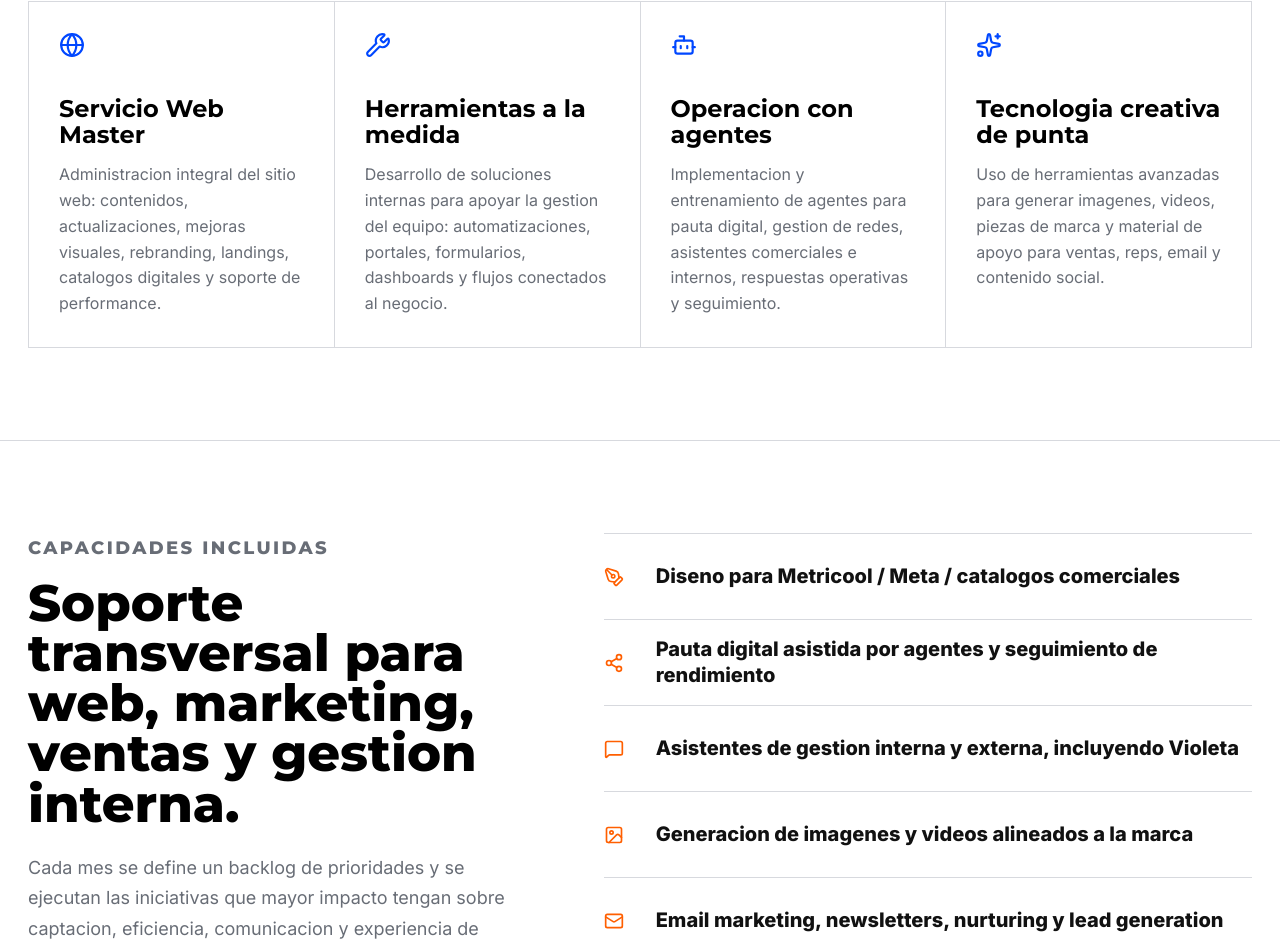
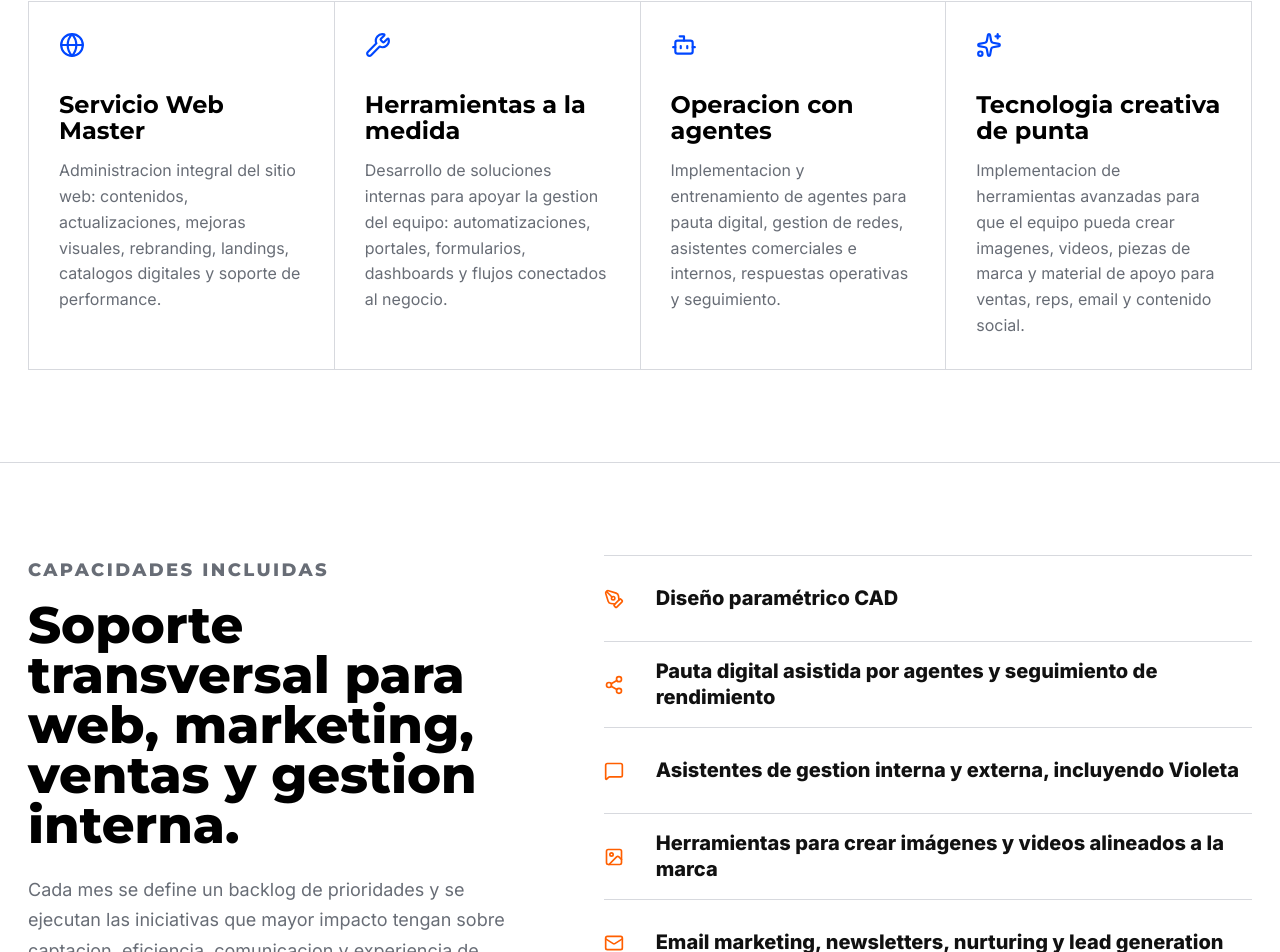
Before and after one commit to silvanasolvers/cotizacion-sixinch-partner, a React (Vite) app: page / in a window 1280 px wide. Shown: the part 1423-2375 px from the top of the page. Built offline with nearby package versions, Linux system fonts and the light colour scheme.

Commit message:
Update Sixinch proposal copy and responsive styles

```diff
--- a/src/main.jsx
+++ b/src/main.jsx
@@ -39,15 +39,15 @@ const serviceBlocks = [
   {
     icon: Sparkles,
     title: 'Tecnologia creativa de punta',
-    text: 'Uso de herramientas avanzadas para generar imagenes, videos, piezas de marca y material de apoyo para ventas, reps, email y contenido social.',
+    text: 'Implementacion de herramientas avanzadas para que el equipo pueda crear imagenes, videos, piezas de marca y material de apoyo para ventas, reps, email y contenido social.',
   },
 ];
 
 const capabilities = [
-  ['Diseno para Metricool / Meta / catalogos comerciales', PenTool],
+  ['Diseño paramétrico CAD', PenTool],
   ['Pauta digital asistida por agentes y seguimiento de rendimiento', Share2],
   ['Asistentes de gestion interna y externa, incluyendo Violeta', MessageSquare],
-  ['Generacion de imagenes y videos alineados a la marca', Image],
+  ['Herramientas para crear imágenes y videos alineados a la marca', Image],
   ['Email marketing, newsletters, nurturing y lead generation', Mail],
   ['Portal para representantes y material comercial actualizado', Store],
   ['CRM inteligente, reportes ejecutivos y pipeline comercial', FileBarChart],
@@ -64,8 +64,8 @@ const monthlyFlow = [
 const conditions = [
   'Contrato de gestion mensual como partner tecnologico.',
   'Incluye direccion, ejecucion, soporte y mejora continua de las iniciativas descritas.',
-  'No incluye pauta publicitaria, licencias externas, produccion fisica, compra de software ni costos de terceros.',
-  'La priorizacion mensual se define con el equipo Sixinch Americas segun impacto comercial y urgencia operativa.',
+  'No incluye costos de pauta publicitaria, licencias externas, produccion fisica, compra de software ni costos de terceros; estos costos operativos son asumidos por Sixinch Americas.',
+  'Los entregables se trabajan bajo fechas pactadas con el equipo Sixinch Americas para mantener trazabilidad y orden.',
 ];
 
 function LogoMark() {
@@ -125,7 +125,7 @@ function App() {
           <h2>Un solo partner para mantener la operacion digital viva, ordenada y creciendo.</h2>
         </div>
         <p>
-          El paquete concentra direccion tecnologica, ejecucion creativa, automatizacion y soporte mensual. La idea no es vender una herramienta aislada, sino acompanar al equipo con una capacidad constante para convertir necesidades comerciales en soluciones digitales concretas.
+          El paquete concentra direccion tecnologica, automatizacion, herramientas creativas y soporte mensual. No buscamos reemplazar al equipo actual, sino proporcionarle herramientas y acompanamiento para que no necesite expandirse mas y pueda potenciar su eficiencia operativa actual.
         </p>
       </section>
 
@@ -197,6 +197,10 @@ function App() {
               <strong>Retainer mensual</strong>
             </div>
             <div className="detail-line">
+              <span>Forma de pago</span>
+              <strong>Mensual o quincenal, segun definicion interna del equipo</strong>
+            </div>
+            <div className="detail-line">
               <span>Enfoque</span>
               <strong>Web, agentes, marketing y sistemas</strong>
             </div>
--- a/src/styles.css
+++ b/src/styles.css
@@ -22,6 +22,8 @@
 
 html {
   scroll-behavior: smooth;
+  -webkit-text-size-adjust: 100%;
+  text-size-adjust: 100%;
 }
 
 body {
@@ -32,6 +34,15 @@ body {
 a {
   color: inherit;
   text-decoration: none;
+}
+
+img,
+svg {
+  display: block;
+}
+
+img {
+  max-width: 100%;
 }
 
 main {
@@ -115,6 +126,7 @@ main {
 
 .hero-copy {
   max-width: 800px;
+  min-width: 0;
 }
 
 .eyebrow,
@@ -137,6 +149,7 @@ h2,
 h3,
 p {
   letter-spacing: 0;
+  overflow-wrap: break-word;
 }
 
 h1,
@@ -186,6 +199,7 @@ h1 {
 }
 
 .hero-visual {
+  min-width: 0;
   min-height: 600px;
   position: relative;
   display: grid;
@@ -270,6 +284,16 @@ footer {
   line-height: 1.7;
 }
 
+.intro-band > *,
+.section-heading,
+.sticky-title,
+.quote-card > *,
+.service-card,
+.process-step,
+.condition {
+  min-width: 0;
+}
+
 .section {
   padding-top: 92px;
   padding-bottom: 92px;
@@ -350,6 +374,12 @@ footer {
 
 .capability-row svg {
   color: var(--orange);
+}
+
+.capability-row span,
+.detail-line strong,
+.footer-badge span {
+  overflow-wrap: anywhere;
 }
 
 .process-section {
```
